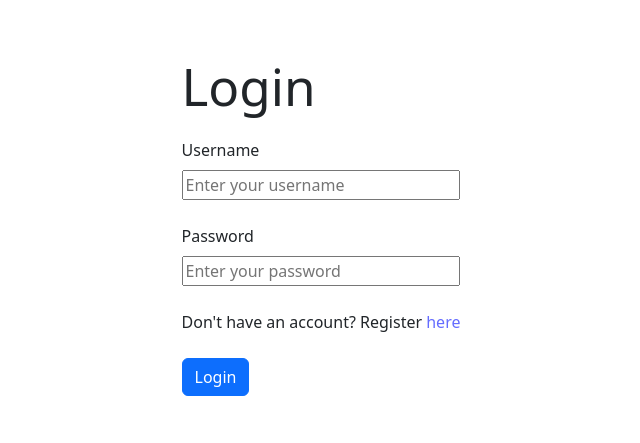
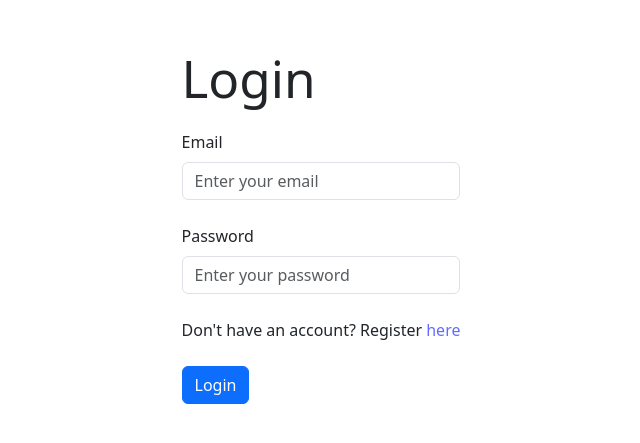
Before and after one commit to s3953344/cloud_assignment_1, a React (Vite) app in the folder frontend/: page /login in a window 1280 px wide. Shown: the part 173-616 px from the top of the page, without its empty margins (319-959 px from the left). Built offline with nearby package versions, Linux system fonts and the light colour scheme.

Commit message:
login field validation messages

```diff
--- a/frontend/package.json
+++ b/frontend/package.json
@@ -12,6 +12,7 @@
   "dependencies": {
     "react": "^19.0.0",
     "react-dom": "^19.0.0",
+    "react-hook-form": "^7.55.0",
     "react-router-dom": "^7.5.0"
   },
   "devDependencies": {
--- /dev/null
+++ b/frontend/src/pages/formValidation.css
@@ -0,0 +1,5 @@
+.error-message {
+  color: red;
+  font-size: 0.8em;
+  /* margin-top: 0.5em; */
+}
--- a/frontend/src/pages/login.tsx
+++ b/frontend/src/pages/login.tsx
@@ -1,30 +1,51 @@
+import { useState } from "react";
+import { FieldValues, useForm } from "react-hook-form";
 import { Link } from "react-router-dom";
+import "./formValidation.css";
+
+// interface FormData {
+//   email: string;
+//   password: string;
+// }
+
+const emailPattern = /^(([^<>()[\]\\.,;:\s@"]+(\.[^<>()[\]\\.,;:\s@"]+)*)|.(".+"))@((\[[0-9]{1,3}\.[0-9]{1,3}\.[0-9]{1,3}\.[0-9]{1,3}\])|(([a-zA-Z\-0-9]+\.)+[a-zA-Z]{2,}))$/;
 
 export default function LoginPage() {
+  const { register, handleSubmit, formState: { errors } } = useForm();
+  // const [data, setData] = useState("");
+  const onSubmit = (data: FieldValues) => {
+    console.log(data);
+  }
 
   return (
     <div className="login-page d-flex flex-column">
       <h1 className="text-4xl font-bold mb-4">Login</h1>
-      <form>
+      <form onSubmit={handleSubmit((data) => onSubmit(data))}>
         <div className="mb-4 d-flex flex-column">
-          <label className="mb-2" htmlFor="username">
-            Username
+          <label className="mb-2" htmlFor="email">
+            Email
           </label>
           <input
+            {...register("email", {required: true, pattern: emailPattern})}
             type="text"
-            id="username"
-            placeholder="Enter your username"
+            id="email"
+            className="form-control"
+            placeholder="Enter your email"
           />
+          {errors.email && <span role="alert" className="error-message">Enter a valid email address</span>}
         </div>
         <div className="mb-4 d-flex flex-column">
           <label className="mb-2" htmlFor="password">
             Password
           </label>
           <input
+            {...register("password", {required: "Please enter your password"})}
             type="password"
             id="password"
+            className="form-control"
             placeholder="Enter your password"
           />
+          {errors.password && <span role="alert" className="error-message">{errors.password.message?.toString()}</span>}
         </div>
         <p className="mb-4">
           Don't have an account? Register <Link to="/register">here</Link>
--- a/frontend/src/pages/register.tsx
+++ b/frontend/src/pages/register.tsx
@@ -1,3 +1,6 @@
+import "./formValidation.css";
+
+
 export default function RegisterPage() {
   return (
     <div className="flex flex-col items-center justify-center h-screen bg-gray-100">
```
Also changed, not shown: 1 other file (tests, documents, lock files or other folders).
